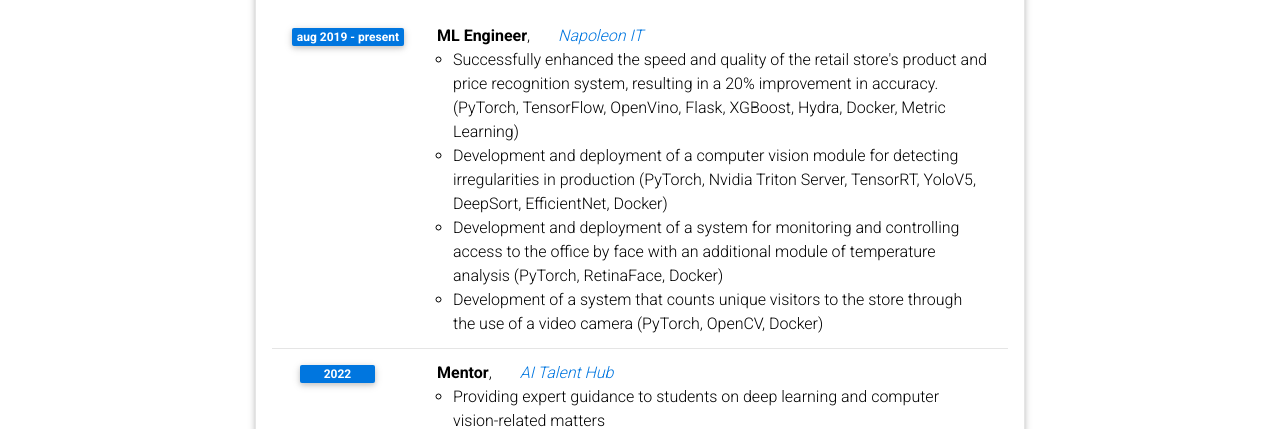
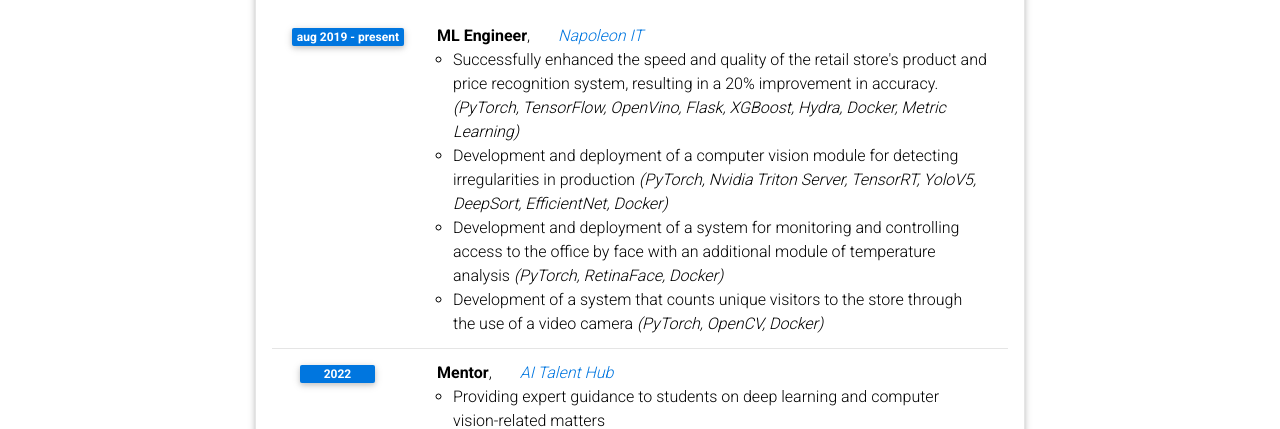
Before and after one commit to traptrip/traptrip.github.io, a Jekyll site: the page built from _pages/cv.md, in a window 1280 px wide and 900 px high, scrolled down 377 px. Shown: the part 210-639 px from the top of the window. Built offline with Jekyll 4.4.1, drawn with Linux system fonts in a browser that asks for light colours; comment, search, counter and statistics services are not loaded; a style sheet for code colours, icons or effects is not loaded.

Commit message:
update cv

```diff
--- a/_data/cv.yml
+++ b/_data/cv.yml
@@ -22,10 +22,10 @@
       institution: <a href="https://www.napoleonit.com/">Napoleon IT</a>
       year: aug 2019 - present
       description:
-        - Successfully enhanced the speed and quality of the retail store's product and price recognition system, resulting in a 20% improvement in accuracy. (PyTorch, TensorFlow, OpenVino, Flask, XGBoost, Hydra, Docker, Metric Learning)
-        - Development and deployment of a computer vision module for detecting irregularities in production (PyTorch, Nvidia Triton Server, TensorRT, YoloV5, DeepSort, EfficientNet, Docker)
-        - Development and deployment of a system for monitoring and controlling access to the office by face with an additional module of temperature analysis (PyTorch, RetinaFace, Docker)
-        - Development of a system that counts unique visitors to the store through the use of a video camera (PyTorch, OpenCV, Docker)
+        - Successfully enhanced the speed and quality of the retail store's product and price recognition system, resulting in a 20% improvement in accuracy. <i>(PyTorch, TensorFlow, OpenVino, Flask, XGBoost, Hydra, Docker, Metric Learning)</i>
+        - Development and deployment of a computer vision module for detecting irregularities in production <i>(PyTorch, Nvidia Triton Server, TensorRT, YoloV5, DeepSort, EfficientNet, Docker)</i>
+        - Development and deployment of a system for monitoring and controlling access to the office by face with an additional module of temperature analysis <i>(PyTorch, RetinaFace, Docker)</i>
+        - Development of a system that counts unique visitors to the store through the use of a video camera <i>(PyTorch, OpenCV, Docker)</i>
     - title: Mentor
       institution: <a href="https://ai.itmo.ru/">AI Talent Hub</a>
       year: 2022
```
